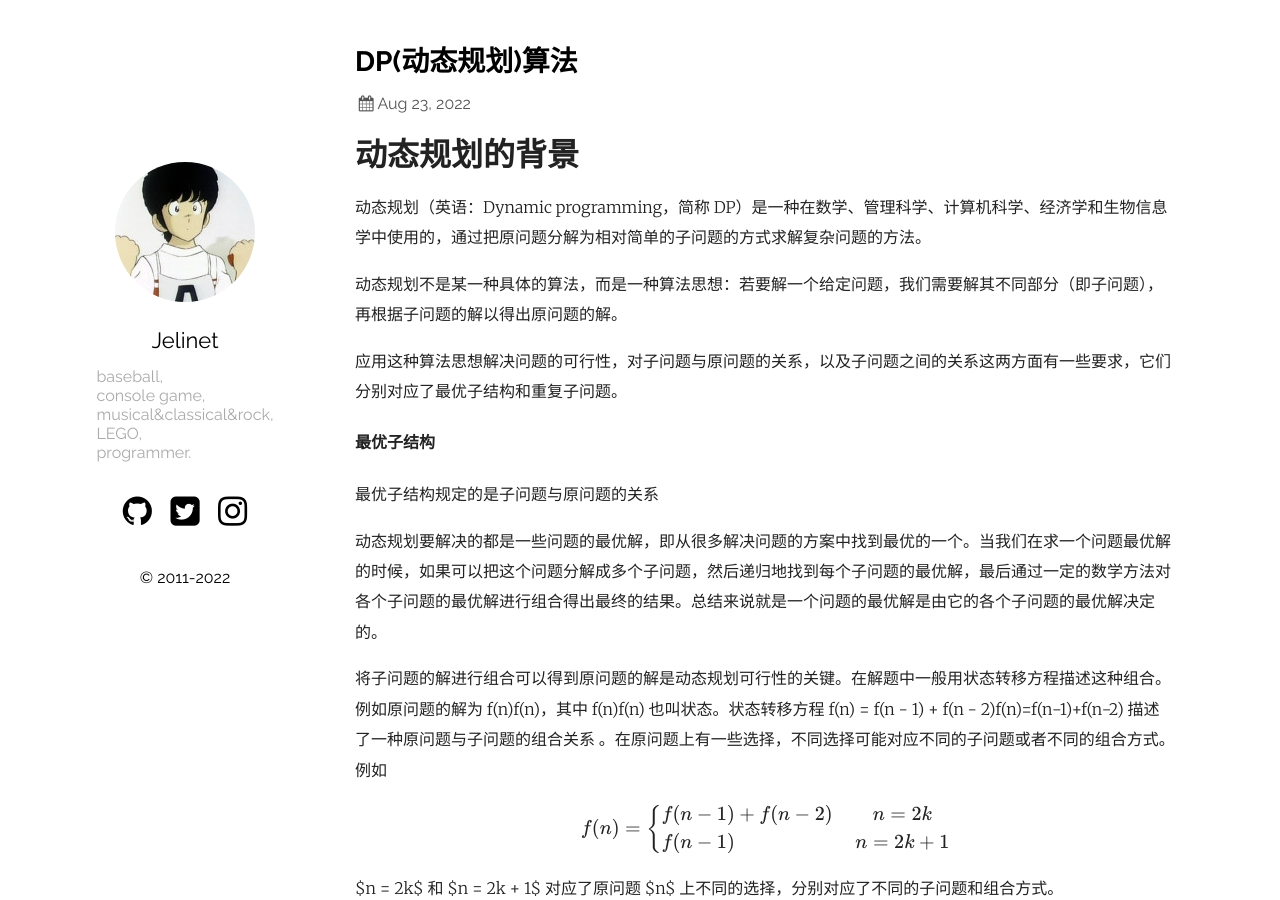
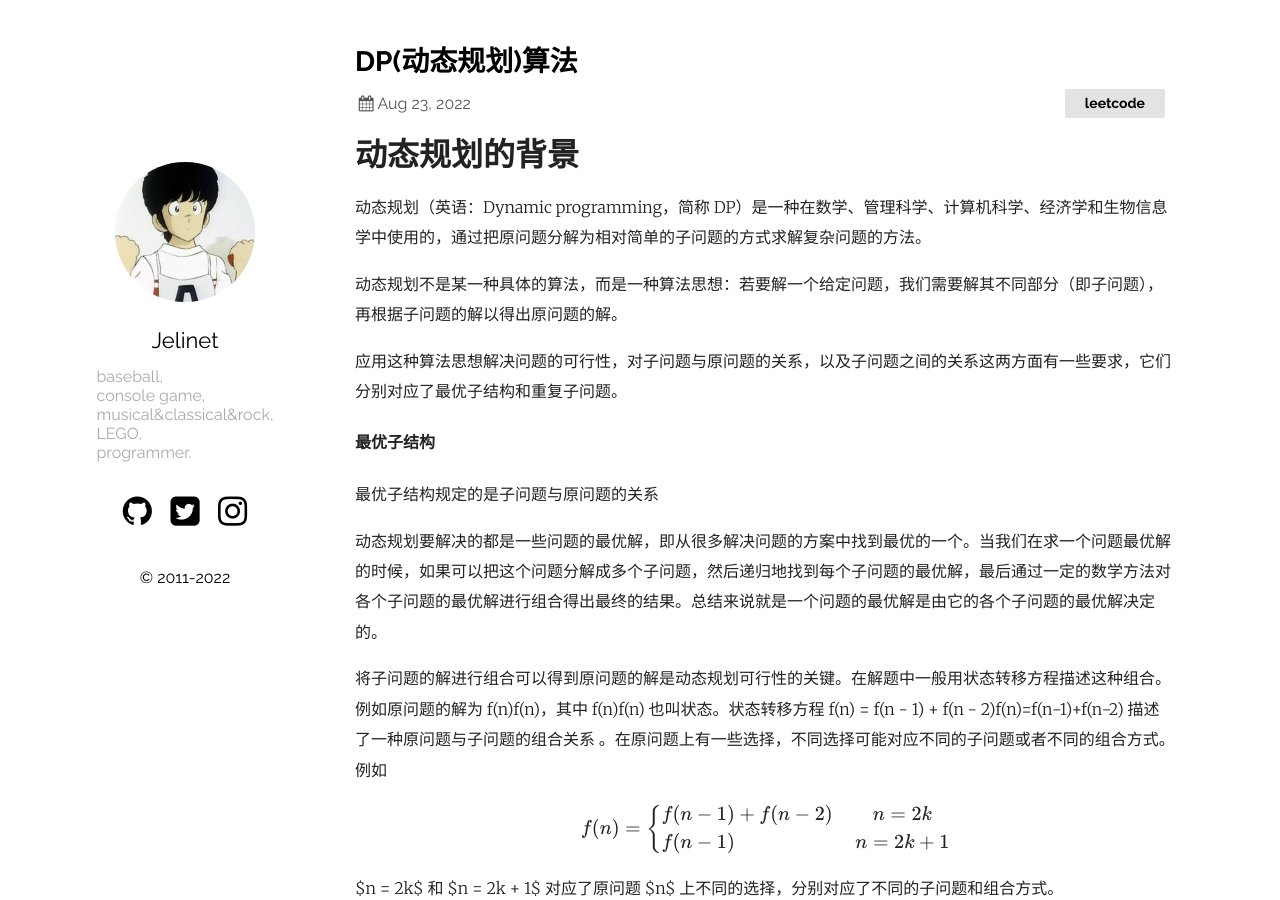
Before and after one commit to jelinet/jelinet.github.io, a Jekyll site: the page built from _posts/2022-08-23-leetcode-DP(动态规划)算法.md, in a window 1280 px wide and 900 px high. Built offline with Jekyll 4.4.1, drawn with Linux system fonts in a browser that asks for light colours; formulas are drawn with MathJax 3.

Commit message:
增加分类

```diff
--- a/_posts/2022-08-23-leetcode-DP(动态规划)算法.md
+++ b/_posts/2022-08-23-leetcode-DP(动态规划)算法.md
@@ -2,6 +2,7 @@
 layout: post
 title:  "DP(动态规划)算法"
 date:   2022-08-23 11:25 +0800
+categories: leetcode
 typora-root-url: ./image
 ---
 
```
Also changed, not shown: _posts/2022-08-22-leetcode-leetcode分类.md (+1 -0 lines).
